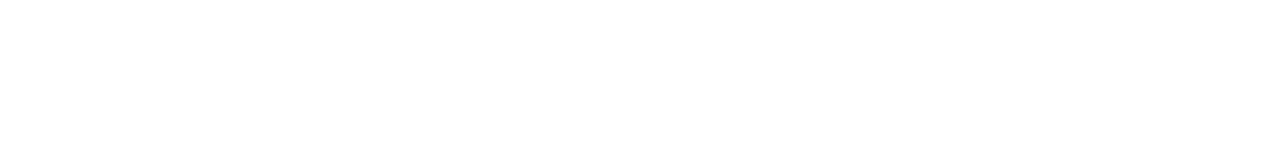
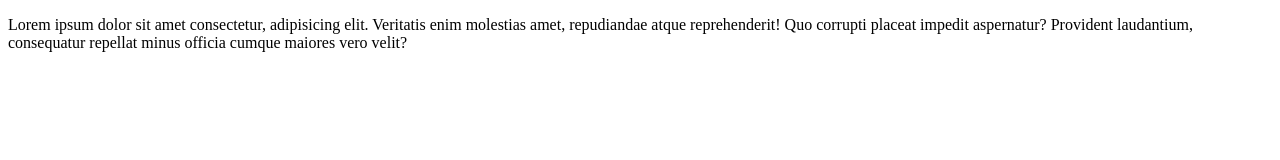
Before and after one commit to Negarc/gallery, a plain HTML site: page index.html in a window 1280 px wide. Drawn offline with Linux system fonts and the light colour scheme.

Commit message:
new file

```diff
--- a/index.html
+++ b/index.html
@@ -8,6 +8,7 @@
     <link href="./css/main.css" rel="stylesheet">
 </head>
 <body>
+    <p>Lorem ipsum dolor sit amet consectetur, adipisicing elit. Veritatis enim molestias amet, repudiandae atque reprehenderit! Quo corrupti placeat impedit aspernatur? Provident laudantium, consequatur repellat minus officia cumque maiores vero velit?</p>
     <script src="./js/app.js"></script>
 </body>
 </html>
```
